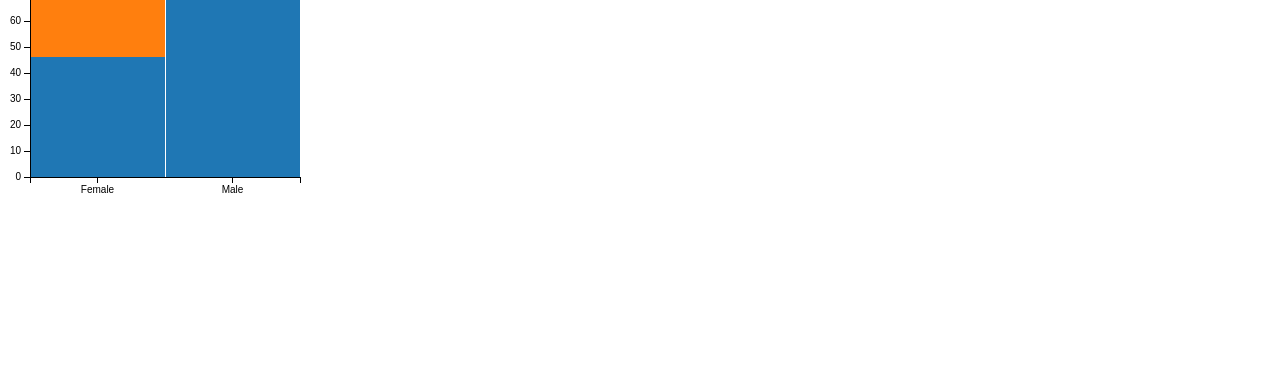
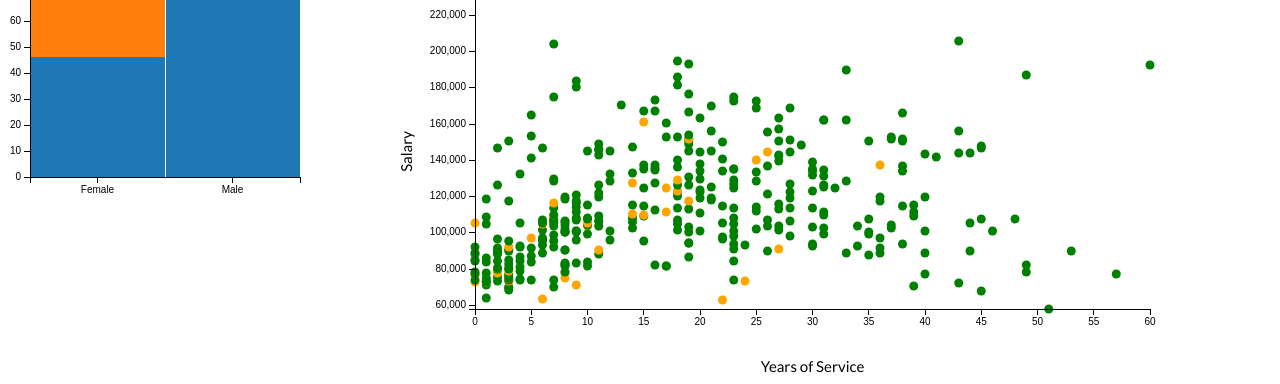
Before and after one commit to cronugs/dataVisualisation, a plain HTML site: page index.html in a window 1280 px wide. Shown: the part 459-843 px from the top of the page. Before the commit the page ends 800 px from the top, so only its background shows below. Drawn offline with Linux system fonts and the light colour scheme.

Commit message:
added %s and a scatterPlot

```diff
--- a/index.html
+++ b/index.html
@@ -8,6 +8,7 @@
 
     <link rel="stylesheet" href="static/css/bootstrap.min.css" type="text/css" />
     <link rel="stylesheet" href="static/css/dc.min.css" type="text/css" />
+    <link rel="stylesheet" href="static/css/style.css" type="text/css" />
 
     <script type="text/javascript" src="static/js/d3.min.js"></script>
     <script type="text/javascript" src="static/js/crossfilter.min.js"></script>
@@ -29,6 +30,15 @@
 
     <div id="rank-distribution"></div>
 
+    <div class="number-box" id="percent-of-women-proffessors"></div>
+
+    <div class="number-box" id="percent-of-men-proffessors"></div>
+
+    <div id="service-salary"></div>
+
+
+
+
 
 </body>
 </html>
--- a/static/css/style.css
+++ b/static/css/style.css
@@ -0,0 +1,5 @@
+.number-box {
+    font-size: 64px;
+    text-align: center;
+    line-height: normal;
+}
--- a/static/js/graph.js
+++ b/static/js/graph.js
@@ -16,10 +16,15 @@ function makeGraphs(error, salaryData) {
     //The salary data is not rendering because it is being treated as a string. We need to loop over it and converty the values to int.
     salaryData.forEach(function(d) {
         d.salary = parseInt(d.salary);
+        d.yrs_service = parseInt(d["yrs.service"]);
     })
 
     //call the discipline selector
     show_discipline_selector(ndx);
+
+    //*out of step* - create a function to calculate the % of men and women professors
+    show_percent_that_are_professors(ndx, "Female", "#percent-of-women-proffessors");
+    show_percent_that_are_professors(ndx, "Male", "#percent-of-men-proffessors");
 
     //we pass the ndx crossfilter data to the function that is going to draw the graph. We can call this anything. show_gender_balance
     //and we pass in ndx (our crossfilter data).
@@ -29,6 +34,9 @@ function makeGraphs(error, salaryData) {
     show_average_salaries(ndx);
 
     show_rank_distribution(ndx);
+
+    //*out of step* - function call to display years of service to salary correlation.
+    show_service_to_salary_correlation(ndx);
 
     //call the dc function to render charts
     dc.renderAll();
@@ -47,6 +55,43 @@ function show_discipline_selector(ndx) {
         .dimension(dim)
         .group(group);
 
+}
+
+function show_percent_that_are_professors(ndx, gender, element) {
+    var percentageThatAreProffessors = ndx.groupAll().reduce(
+        function (p, v) {
+            if (v.sex === gender) {
+                p.count++;
+                if (v.rank === "Prof") {
+                    p.are_prof++;
+                }
+            }
+            return p;
+        },
+        function (p, v) {
+            if (v.sex === gender) {
+                p.count--;
+                if (v.rank === "Prof") {
+                    p.are_prof--;
+                }
+            }
+            return p;
+        },
+        function () {
+            return {count: 0, are_prof: 0};
+        }
+    )
+
+    dc.numberDisplay(element)
+        .formatNumber(d3.format(".2%"))
+        .valueAccessor(function (d) {
+            if(d.count == 0) {
+                return 0;
+            } else {
+                return (d.are_prof / d.count);
+            }
+        })
+        .group(percentageThatAreProffessors);
 }
 
 //Now we write the function that will draw the graph. Each graph will have its own function.
@@ -245,3 +290,41 @@ function show_rank_distribution(ndx) {
         .margins({top:10, right:100, bottom:30, left: 30});
 
 }
+
+function show_service_to_salary_correlation(ndx) {
+
+    var genderColors = d3.scale.ordinal()
+        .domain(["Female", "Male"])
+        .range(["orange", "green"]);
+
+    var eDim = ndx.dimension(dc.pluck("yrs_service"));
+    var experienceDim = ndx.dimension(function(d) {
+        return [d.yrs_service, d.salary, d.rank, d.sex];
+    });
+    var experienceSalaryGroup = experienceDim.group();
+
+    var minExperience = eDim.bottom(1)[0].yrs_service;
+    var maxExperience = eDim.top(1)[0].yrs_service;
+
+    dc.scatterPlot("#service-salary")
+        .width(800)
+        .height(400)
+        .x(d3.scale.linear().domain([minExperience, maxExperience]))
+        .brushOn(false)
+        .symbolSize(8)
+        .clipPadding(10)
+        .yAxisLabel("Salary")
+        .xAxisLabel("Years of Service")
+        .title(function(d) {
+            return d.key[2] + " earned " + d.key[1];
+        })
+        .colorAccessor(function(d){
+            return d.key[3];
+        })
+        .colors(genderColors)
+        .dimension(experienceDim)
+        .group(experienceSalaryGroup)
+        .margins({top: 10, right: 50, bottom: 75, left:75});
+
+
+}
```
